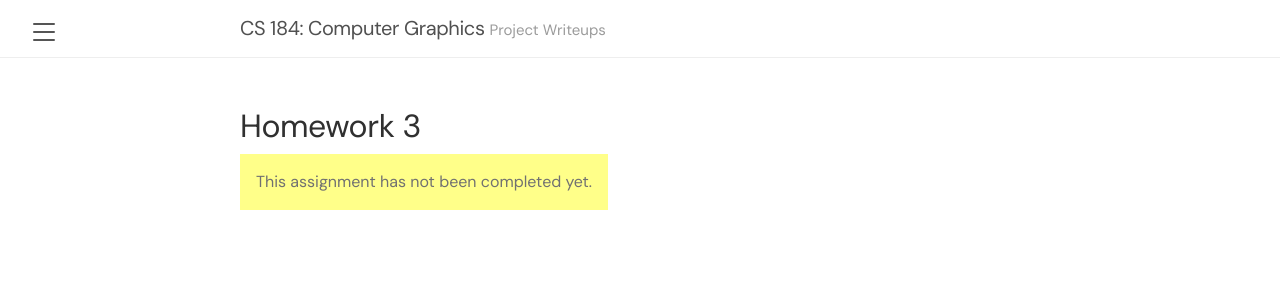
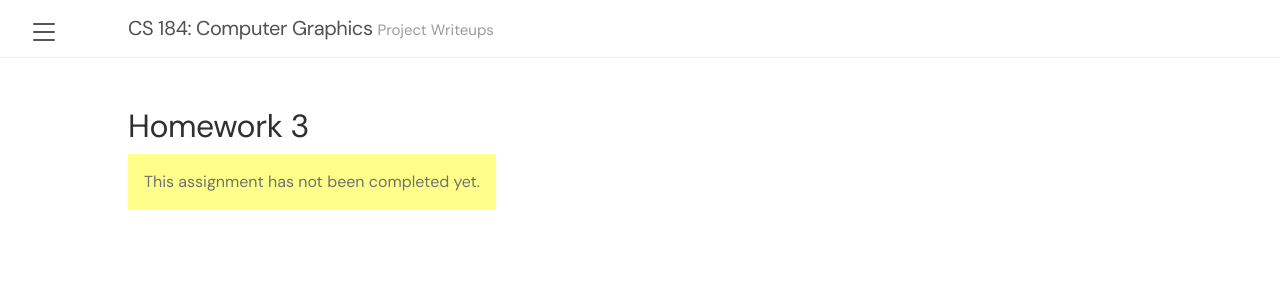
Before and after one commit to cal-cs184-student/hw-webpages-sp24-ashmchiu, a Jekyll site: the page built from hw3.md, in a window 1280 px wide. Shown: the top 300 px of the page. Built offline with Jekyll 4.4.1, drawn with Linux system fonts in a browser that asks for light colours.

Commit message:
update responsiveness/ui, make right nav a static width

```diff
--- a/public/css/lanyon.css
+++ b/public/css/lanyon.css
@@ -196,13 +196,12 @@
   border-color: transparent;
 }
 
-@media (min-width: 767px) {
+@media (min-width: 1200px) {
   .sidebar-item {
     padding: 1.5rem;
   }
   .sidebar-nav-item {
     padding-left:  1.5rem;
-    padding-right: 1.5rem;
   }
 }
 
@@ -589,14 +588,14 @@
   flex-direction: row;
 }
 
-@media (max-width: 767px) {
-  .container {
-    margin-left: 10%;
-    max-width: 100%;
-    padding-right: 0;
-    margin-right: 10%
-  }
+/* Makes the content container the max width */
+.container {
+  margin-left: 10%;
+  max-width: 100%;
+  padding-right: 0;
+  margin-right: 10%
 }
+
 
 .content-nav {
   position: fixed;
@@ -626,7 +625,7 @@
   max-width: 100%;
 }
 
-@media (max-width: 767px) {
+@media (max-width: 1200px) {
   .content-nav {
     display: none;
   }
@@ -636,15 +635,17 @@
   }
 }
 
-@media (min-width: 767px) {
+@media (min-width: 1200px) {
   .content-nav {
     flex: 0 0 100%;
-    max-width: 100%;
     margin-right: 0;
+    width: 400px;
   }
 
+
   .content-container {
-    max-width: 100%;
+    margin-right: 5%;
+    max-width: calc(100% - 400px);;
   }
 }
 
```
